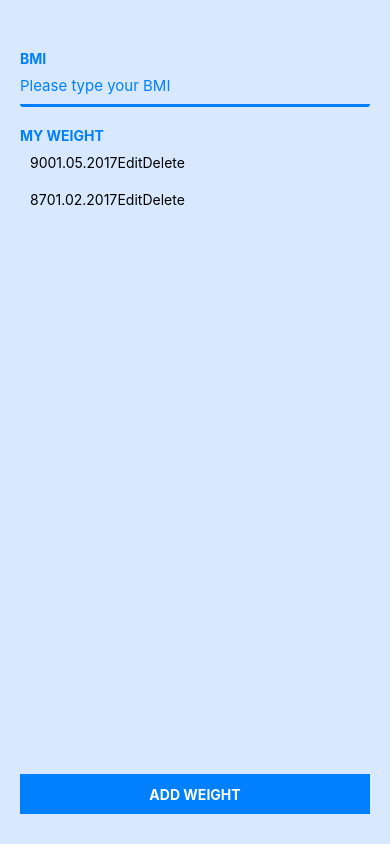
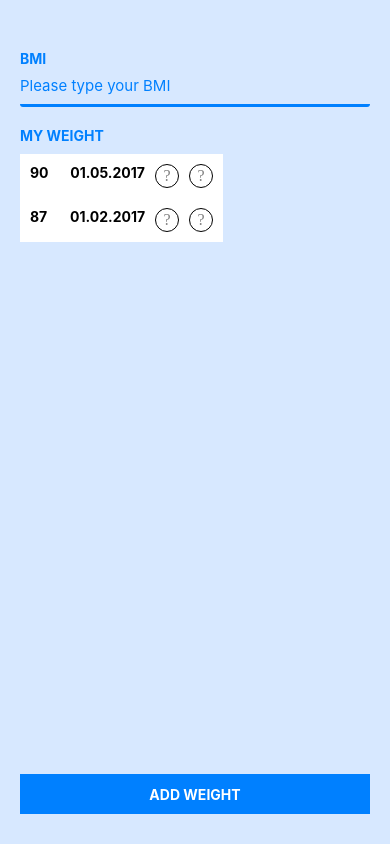
Before and after one commit to kamilparczewski/rn-workshops, a React Native app: screen / in a window 390 px wide. Built offline with nearby package versions, Linux system fonts and the light colour scheme.

Commit message:
02-components

```diff
--- a/App.js
+++ b/App.js
@@ -1,6 +1,13 @@
 import React from 'react';
 import { StyleSheet, Text, View, TextInput, TouchableOpacity, FlatList } from 'react-native';
 
+// Components
+import TextButton from "./components/TextButton";
+import IconButton from "./components/IconButton";
+import Input from "./components/Input";
+import WeightRow from "./components/WeightRow";
+
+// Helpers
 import { colors } from './helpers'
 
 export default class App extends React.Component {
@@ -29,24 +36,16 @@ export default class App extends React.Component {
   renderItem = ({item}) => {
     console.log(item);
     return (
-      <View style={styles.listItem}>
-        <Text>{item.weight}</Text>
-        <Text>{item.date}</Text>
-        <TouchableOpacity
-          onPress={()=> {
-          console.log('edit');
-          }}
-        >
-          <Text>Edit</Text>
-        </TouchableOpacity>
-        <TouchableOpacity
-          onPress={()=> {
-          console.log('delete');
-          }}
-        >
-          <Text>Delete</Text>
-        </TouchableOpacity>
-      </View>
+      <WeightRow
+        weight={item.weight}
+        date={item.date}
+        onEdit={()=> {
+          console.log('edit action');
+        }}
+        onDelete={()=> {
+          console.log('delete action');
+        }}
+      />
     )
   };
 
@@ -59,14 +58,12 @@ export default class App extends React.Component {
       <View style={styles.mainView}>
         <View style={styles.container}>
           <View style={styles.inputContainer}>
-            <Text style={styles.label}>BMI</Text>
-            <TextInput
+            <Input
+              keyboardType="numeric"
+              label="BMI"
               onChangeText={this.onChangeBMI}
+              placeholder="Please type your BMI"
               value={this.state.BMI}
-              style={styles.input}
-              keyboardType="numeric"
-              placeholder="Please type your BMI"
-              placeholderTextColor={colors.blue}
             />
           </View>
 
@@ -74,15 +71,13 @@ export default class App extends React.Component {
             <Text style={styles.label}>MY WEIGHT</Text>
             <FlatList
               data={this.state.weights}
+              keyExtractor={this.keyExtractor}
               renderItem={this.renderItem}
-              keyExtractor={this.keyExtractor}
             />
           </View>
 
           <View style={styles.buttonContainer}>
-            <TouchableOpacity style={styles.button} onPress={this.onAddWeight}>
-              <Text style={styles.buttonText}>ADD WEIGHT</Text>
-            </TouchableOpacity>
+            <TextButton text="ADD WEIGHT" onPress={this.onAddWeight} />
           </View>
         </View>
       </View>
@@ -102,37 +97,12 @@ const styles = StyleSheet.create({
     marginVertical: 50,
     marginHorizontal: 20
   },
-  input: {
-    height: 40,
-    width: '100%',
-    fontSize: 15,
-    borderBottomWidth: 3,
-    borderRadius: 3,
-    borderColor: colors.blue,
-  },
   label: {
     width: '100%',
     justifyContent: 'flex-start',
     fontWeight: 'bold',
-    color: colors.blue
-  },
-  button: {
-    width: '100%',
-    justifyContent: 'center',
-    alignItems: 'center',
-    height: 40,
-    backgroundColor: colors.blue,
-    marginVertical: 20
-  },
-  buttonText: {
-    color: colors.white,
-    fontWeight: 'bold',
-  },
-  listItem: {
-    flexDirection: 'row',
-    justifyContent: 'space-between',
-    width: '100%',
-    padding: 10
+    color: colors.blue,
+    marginBottom: 10
   },
   buttonContainer: {
     width: '100%',
--- /dev/null
+++ b/components/IconButton.js
@@ -0,0 +1,30 @@
+import React from 'react';
+import { StyleSheet, TouchableOpacity } from 'react-native';
+
+import { Ionicons } from '@expo/vector-icons'; // https://expo.github.io/vector-icons/
+
+import { colors } from "../helpers";
+
+const IconButton = ({onPress, icon}) => (
+  <TouchableOpacity style={styles.button} onPress={onPress}>
+    <Ionicons name={`md-${icon}`} size={16} color="gray" />
+  </TouchableOpacity>
+);
+
+IconButton.defaultProps = {
+  icon: 'close',
+};
+
+const styles = StyleSheet.create({
+  button: {
+    width: 24,
+    justifyContent: 'center',
+    alignItems: 'center',
+    height: 24,
+    backgroundColor: colors.white,
+    borderWidth: 1,
+    borderRadius: 12,
+  },
+});
+
+export default IconButton;
--- /dev/null
+++ b/components/Input.js
@@ -0,0 +1,43 @@
+import React from 'react';
+import { View, StyleSheet, Text, TextInput } from 'react-native';
+import { colors } from "../helpers";
+
+const Input = (props) => (
+  <View style={styles.inputWrapper}>
+    {props.label ? <Text style={styles.label}>{props.label}</Text> : null}
+    <TextInput
+      {...props}
+      style={styles.input}
+      placeholderTextColor={colors.blue}
+    />
+  </View>
+);
+
+Input.defaultProps = {
+  label: '',
+};
+
+const styles = StyleSheet.create({
+  inputWrapper: {
+    width: '100%',
+    flexDirection: 'column',
+    justifyContent: 'flex-start',
+
+  },
+  input: {
+    height: 40,
+    width: '100%',
+    fontSize: 15,
+    borderBottomWidth: 3,
+    borderRadius: 3,
+    borderColor: colors.blue,
+  },
+  label: {
+    width: '100%',
+    justifyContent: 'flex-start',
+    fontWeight: 'bold',
+    color: colors.blue
+  },
+});
+
+export default Input;
--- /dev/null
+++ b/components/TextButton.js
@@ -0,0 +1,26 @@
+import React from 'react';
+import { StyleSheet, Text, TouchableOpacity } from 'react-native';
+import { colors } from "../helpers";
+
+const TextButton = ({text, onPress}) => (
+  <TouchableOpacity style={styles.button} onPress={onPress}>
+    <Text style={styles.buttonText}>{text}</Text>
+  </TouchableOpacity>
+);
+
+const styles = StyleSheet.create({
+  button: {
+    width: '100%',
+    justifyContent: 'center',
+    alignItems: 'center',
+    height: 40,
+    backgroundColor: colors.blue,
+    marginVertical: 20
+  },
+  buttonText: {
+    color: colors.white,
+    fontWeight: 'bold',
+  },
+});
+
+export default TextButton;
--- /dev/null
+++ b/components/WeightRow.js
@@ -0,0 +1,51 @@
+import React from 'react';
+import { StyleSheet, Text, View } from 'react-native';
+import { colors } from "../helpers";
+import IconButton from "./IconButton";
+
+const WeightRow = ({weight, date, onEdit, onDelete}) => (
+  <View style={styles.row}>
+    <Text style={styles.weight}>{weight}</Text>
+    <Text style={styles.date}>{date}</Text>
+    <View style={styles.iconWrapper}>
+      <IconButton
+        onPress={onEdit}
+        icon="create"
+      />
+    </View>
+    <View style={styles.iconWrapper}>
+      <IconButton
+        onPress={onDelete}
+        icon="close"
+      />
+    </View>
+  </View>
+);
+
+WeightRow.defaultProps = {
+  date: '',
+};
+
+const styles = StyleSheet.create({
+  row: {
+    flexDirection: 'row',
+    justifyContent: 'space-between',
+    width: '100%',
+    padding: 10,
+    backgroundColor: colors.white,
+  },
+  weight: {
+    width: 40,
+    fontWeight: 'bold',
+  },
+  date: {
+    flex: 1,
+    textAlign: 'center',
+    fontWeight: 'bold',
+  },
+  iconWrapper: {
+    marginLeft: 10,
+  },
+});
+
+export default WeightRow;
```
